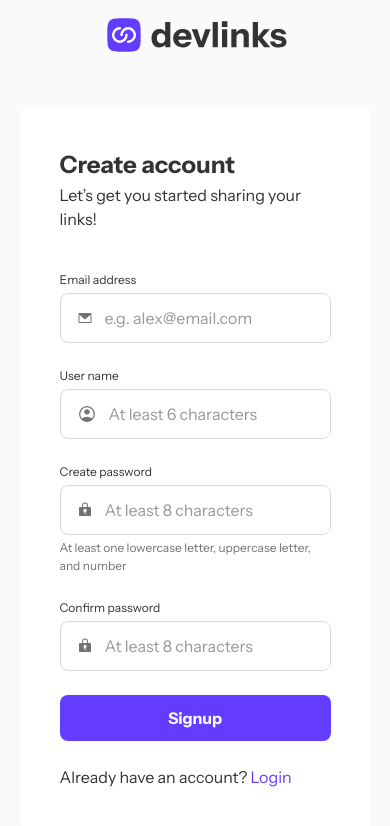
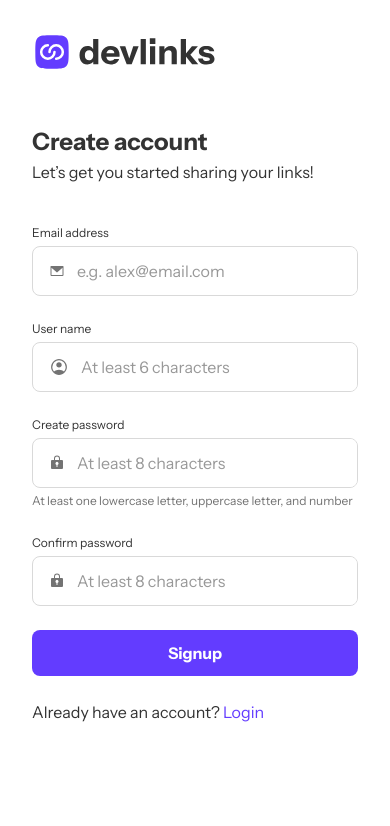
Before and after one commit to SufyanAhmed1850/dev-links, a React (Vite) app: page /signup in a window 390 px wide. Shown: the top 826 px of the page. Built offline with nearby package versions, Linux system fonts and the light colour scheme; no server answers.

Commit message:
Login & Signup pages responsive CSS

```diff
--- a/src/Pages/Login/login.css
+++ b/src/Pages/Login/login.css
@@ -1,4 +1,4 @@
-.login-container{
+.login-container {
     display: flex;
     flex-direction: column;
     justify-content: center;
@@ -7,7 +7,7 @@
     height: 100svh;
 }
 
-.login-card{
+.login-card {
     background-color: var(--white-90-);
     padding: 40px;
     border-radius: 8px;
@@ -18,8 +18,25 @@
     gap: 40px;
 }
 
-.login-fields{
+.login-fields {
     display: flex;
     flex-direction: column;
     gap: 24px;
 }
+
+@media (width <=440px) {
+    .login-container {
+        background-color: var(--white-90-);
+        justify-content: flex-start;
+        padding: 32px;
+    }
+
+    .login-card {
+        padding: 0;
+        width: 100%;
+    }
+
+    .auth-logo {
+        align-self: flex-start;
+    }
+}
--- a/src/Pages/Login/login.jsx
+++ b/src/Pages/Login/login.jsx
@@ -80,7 +80,7 @@ const Login = () => {
 
     return (
         <div className="login-container">
-            <div className="logo">
+            <div className="auth-logo">
                 <img src={logoLarge} alt="Logo" />
             </div>
             <div className="login-card">
--- a/src/Pages/Signup/signup.css
+++ b/src/Pages/Signup/signup.css
@@ -94,3 +94,20 @@
     width: max-content;
     padding: 0 8px;
 }
+
+@media (width <=440px) {
+    .signup-container {
+        background-color: var(--white-90-);
+        justify-content: flex-start;
+        padding: 32px;
+    }
+
+    .signup-card {
+        padding: 0;
+        width: 100%;
+    }
+
+    .auth-logo {
+        align-self: flex-start;
+    }
+}
--- a/src/Pages/Signup/signup.jsx
+++ b/src/Pages/Signup/signup.jsx
@@ -171,7 +171,7 @@ const Signup = () => {
 
     return (
         <div className="signup-container">
-            <div className="logo">
+            <div className="auth-logo">
                 <img src={logoLarge} alt="Logo" />
             </div>
             <div className="signup-card">
```
